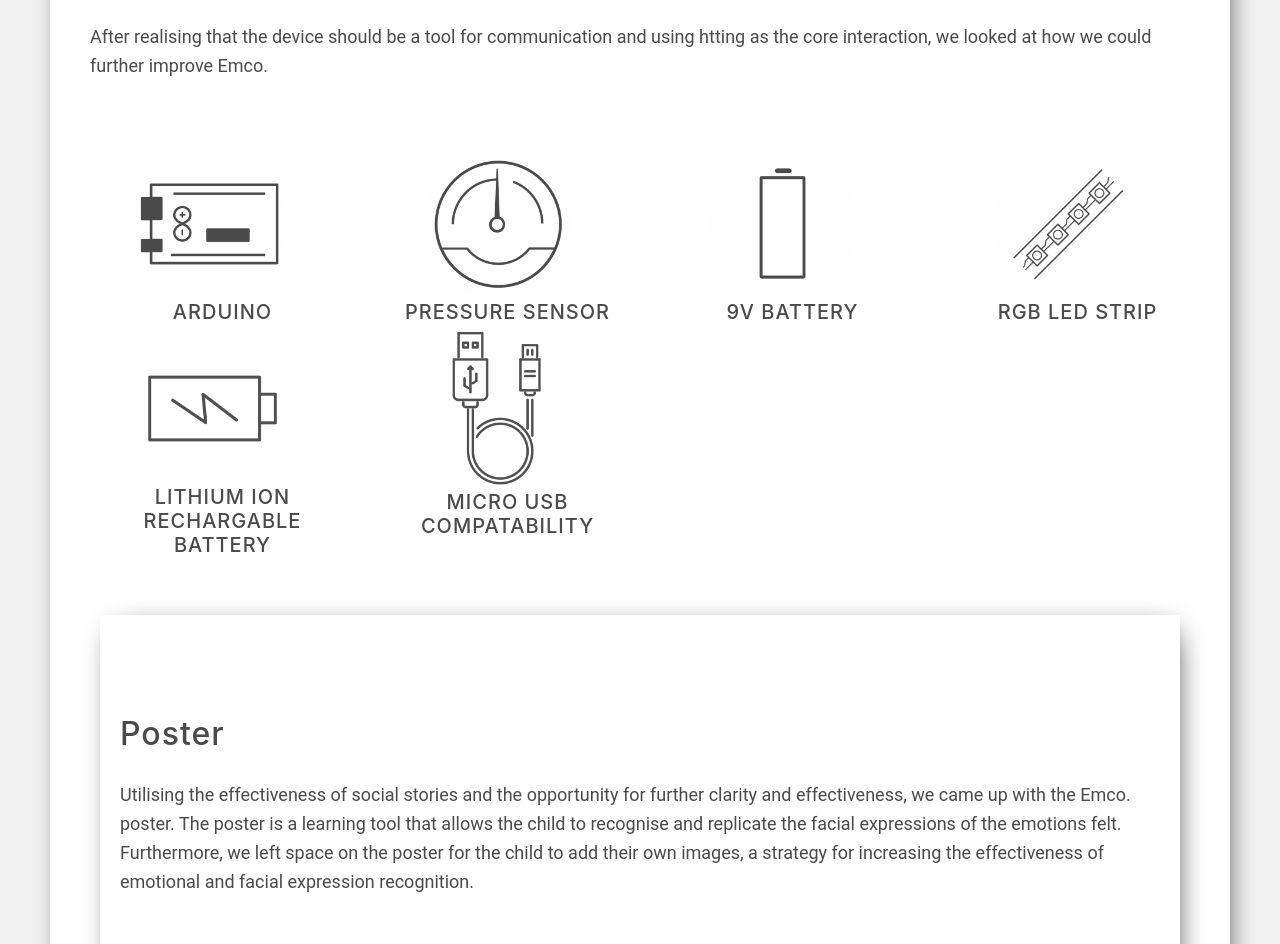
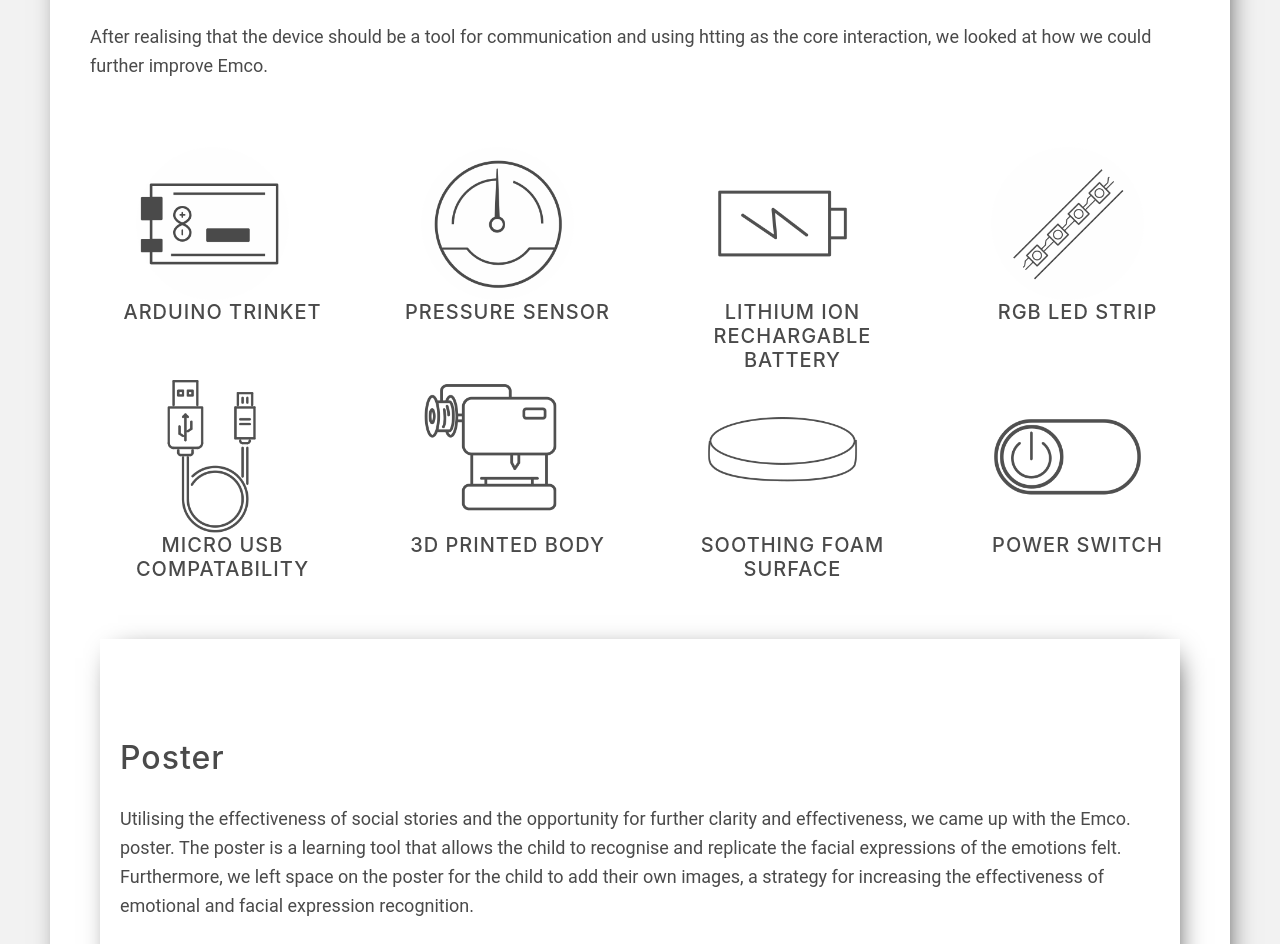
Before and after one commit to robbieyuan96/robbieyuan96.github.io, a website with bundled scripts: page index.html in a window 1280 px wide. Shown: the part 4346-5290 px from the top of the page. Built offline with nearby package versions, Linux system fonts and the light colour scheme.

Commit message:
components

```diff
--- a/index.html
+++ b/index.html
@@ -206,15 +206,15 @@
               <div class="row">
                  <div class="col-lg-3 col-sm-6 text-center">
                    <img src="img/arduino.png" alt="" style="max-width: 60%">
-                   <h5>Arduino</h5>
+                   <h5>Arduino Trinket</h5>
                  </div>
                  <div class="col-lg-3 col-sm-6 text-center">
                    <img src="img/pressure.png" alt="" style="max-width: 60%">
                    <h5>Pressure Sensor</h5>
                  </div>
                  <div class="col-lg-3 col-sm-6 text-center">
-                   <img src="img/battery.png" alt="" style="max-width: 60%">
-                   <h5>9V Battery</h5>
+                  <img src="img/rechargableBattery.png" alt="" style="max-width: 60%" />
+                  <h5>Lithium Ion <br>Rechargable Battery</h5>
                  </div>
                  <div class="col-lg-3 col-sm-6 text-center">
                    <img src="img/led.png" alt="" style="max-width: 60%">
@@ -223,12 +223,20 @@
                </div>
               <div class="row">
                   <div class="col-lg-3 col-sm-6 text-center">
-                      <img src="img/rechargableBattery.png" alt="" style="max-width: 60%" />
-                      <h5>Lithium Ion <br>Rechargable Battery</h5>
+                      <img src="img/microUSB.png" alt="" style="max-width: 60%"/>
+                      <h5>Micro USB compatability</h5>
                   </div>
                   <div class="col-lg-3 col-sm-6 text-center">
-                      <img src="img/microUSB.png" alt="" style="max-width: 60%"/>
-                      <h5 style="padding-top: 5px">Micro USB compatability</h5>
+                      <img src="img/3dprinter.png" alt"" style="max-width: 60%"/>
+                      <h5>3D Printed Body</h5>
+                  </div>
+                  <div class="col-lg-3 col-sm-6 text-center">
+                      <img src="img/foamSurface.png" alt="" style="max-width: 60%">
+                      <h5>Soothing Foam surface</h5>
+                  </div>
+                  <div class="col-lg-3 col-sm-6 text-center">
+                      <img src="img/powerSwitch.png" alt="" style="max-width: 60%">
+                      <h5>Power switch</h5>
                   </div>
               </div>
                 </div>
```
Also changed, not shown: img/3dprinter.png (added), img/foamSurface.png (added), img/powerSwitch.png (added).
